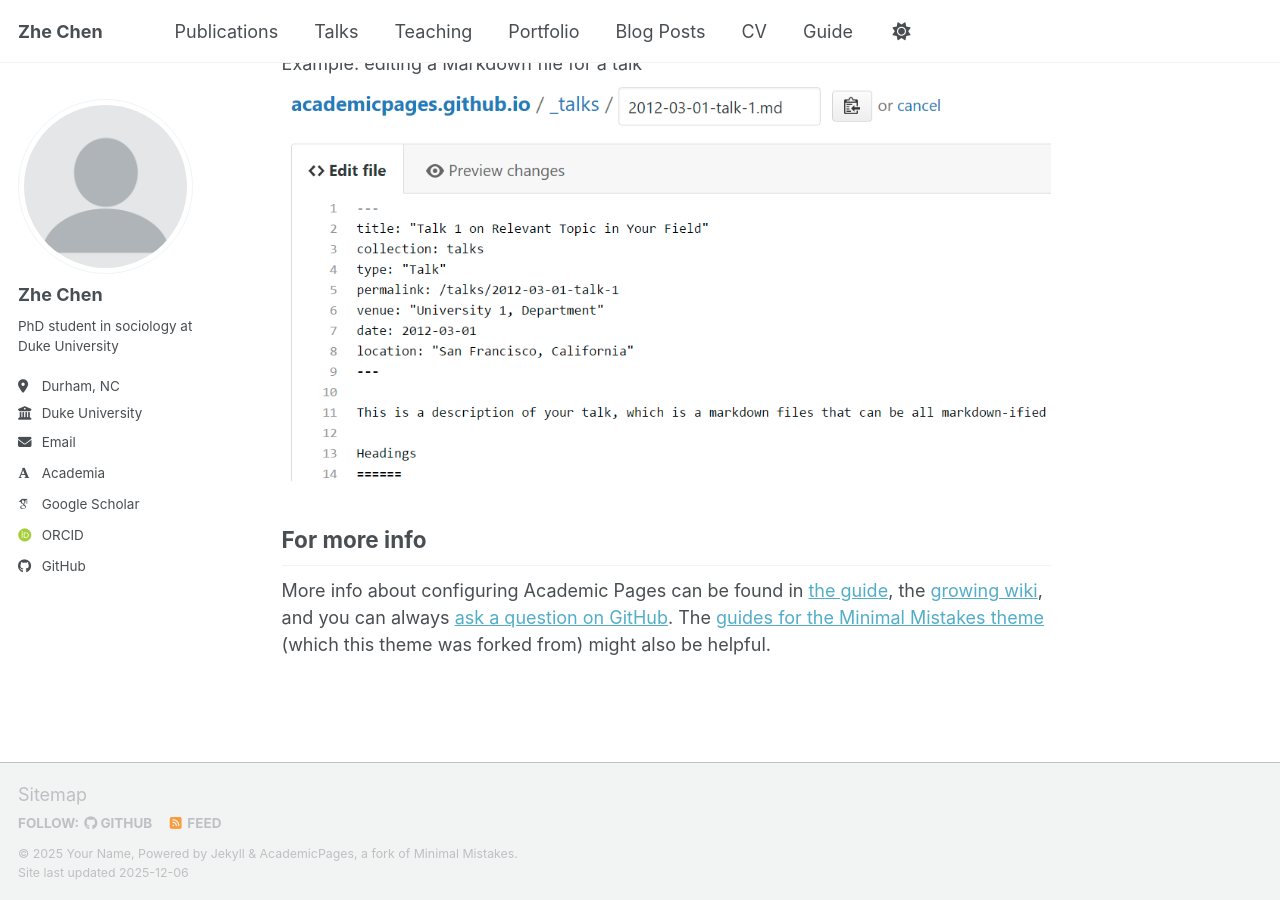
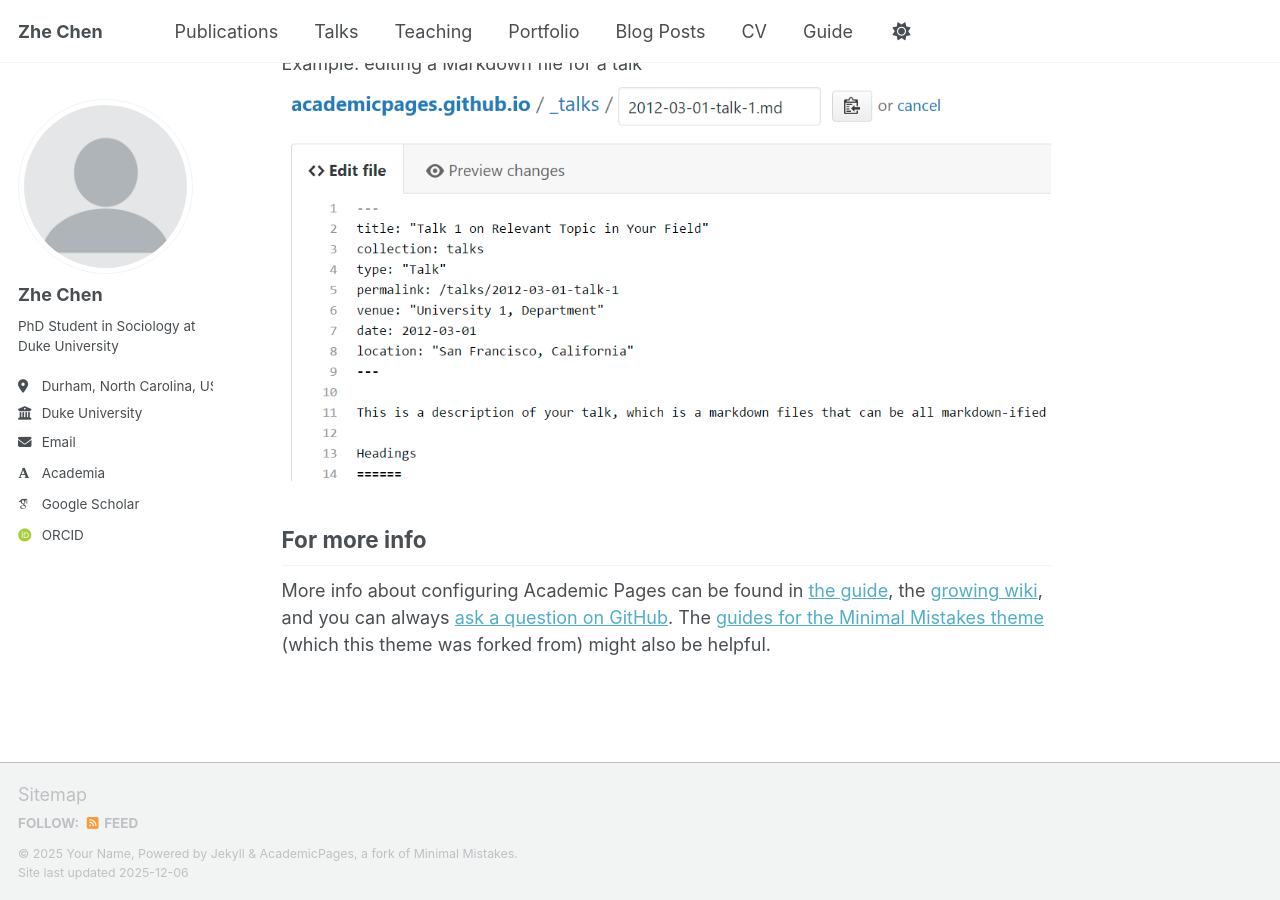
Before and after one commit to zhechensoc/zhechensoc.github.io, a Jekyll site: the page built from _pages/about.md, in a window 1280 px wide and 900 px high, scrolled down 2718 px. Built offline with Jekyll 4.4.1, drawn with Linux system fonts in a browser that asks for light colours; some web fonts are replaced; a script bundle is joined from its source files by our own code; library files that are not in the unit come from our copies.

Commit message:
Update _config.yml

```diff
--- a/_config.yml
+++ b/_config.yml
@@ -16,7 +16,7 @@
 url                      : https://zhechensoc.github.io # The base hostname & protocol for your site e.g. "https://[your GitHub username].github.io",
                                                            # or if you already have some other page hosted on Github then use "https://[your GitHub username].github.io/[Your Repo Name]"
 baseurl                  : "" # the subpath of your site, e.g. "/blog"
-repository               : "academicpages/academicpages.github.io"
+repository               : "zhechensoc.github.io"
 
 # Site Author - The following control what appear as part of the author content on the side bar.
 #               If a field is blank the icon and link will not appear, otherwise it will be shown.
@@ -26,8 +26,8 @@
   avatar           : "profile.png"
   name             : "Zhe Chen"
   pronouns         : # example: "she/her"
-  bio              : "PhD student in sociology at Duke University"
-  location         : "Durham, NC"
+  bio              : "PhD Student in Sociology at Duke University"
+  location         : "Durham, North Carolina, USA"
   employer         : "Duke University"
   uri              : # URL
   email            : "zhe.chen@duke.edu"
@@ -51,7 +51,7 @@
   bitbucket        : # Username - Update with your username on the site
   codepen          : # Username
   dribbble         : # Username
-  github           : "academicpages"
+  github           : #
   kaggle           : # Username
   stackoverflow    : # User number or user number and name (i.e., use "1" or "1/jeff-atwood")
 
```
